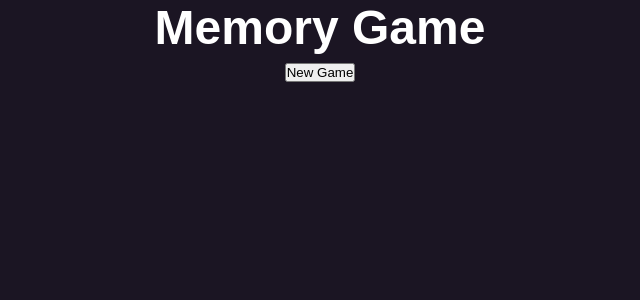
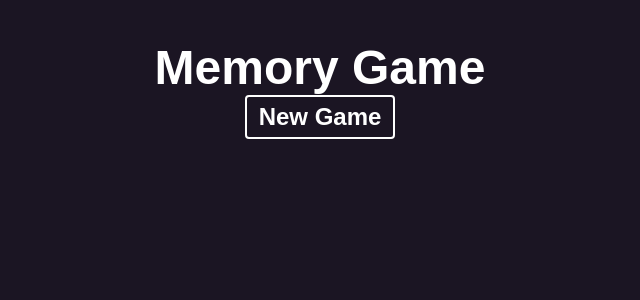
Before and after one commit to brandonfelty/memory-game, a React (Create React App) app: page / in a window 1280 px wide. Shown: the top 300 px of the page, without its empty margins (320-960 px from the left). Built offline with nearby package versions, Linux system fonts and the light colour scheme.

Commit message:
redue app styles

```diff
--- a/src/styles/App.css
+++ b/src/styles/App.css
@@ -1,40 +1,20 @@
-img {
-  width: 90px;
-  height: 120px;
+.App {
+  max-width: 860px;
+  margin: 40px auto;
 }
 
-.Memory-Game {
-  width: 640px;
-  height: 640px;
-  margin: auto;
-  display: flex;
-  flex-wrap: wrap;
-  perspective: 1000px;
+button {
+  background: none;
+  border: 2px solid #fff;
+  padding: 6px 12px;
+  border-radius: 4px;
+  color: #fff;
+  font-weight: bold;
+  cursor: pointer;
+  font-size: 1em;
 }
 
-.Memory-Card {
-  width: calc(25% - 10px);
-  height: calc(33.3% - 10px);
-  margin: 5px;
-  position: relative;
-  transform: scale(1);
-  transform-style: preserve-3d;
-  transition: transform .5s;
+button:hover {
+  background: #c23866;
+  color: #fff;
 }
-
-.Memory-Card:active{
-  transform: scale(0.97);
-  transition: transform .2s;
-}
-
-.Memory-Card.Flip{
-  transform: rotateY(180deg);
-}
-
-.Front-Face,
-.Back-Face {
-  width: 100%;
-  height: 100%;
-  position: absolute;
-  border-radius: 10px;
-}
```
